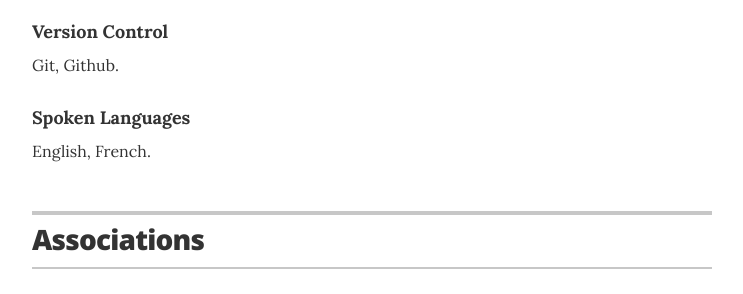
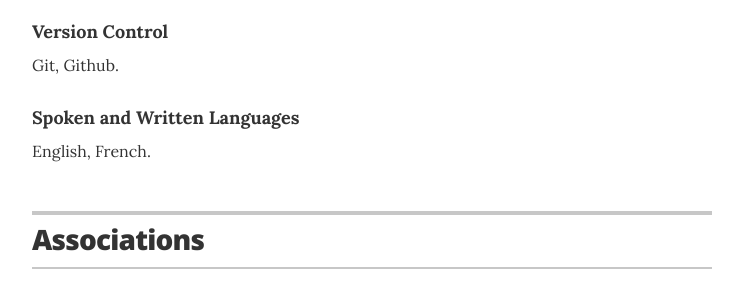
Before and after one commit to mprads/mprads.github.io, a Jekyll site: the page built from index.html, in a window 1280 px wide and 900 px high, scrolled down 2326 px. Shown: the part 445-739 px from the top of the window, without its empty margins (268-1011 px from the left). Built offline with Jekyll 4.4.1, drawn with Linux system fonts in a browser that asks for light colours.

Commit message:
Update skills.yml

```diff
--- a/_data/skills.yml
+++ b/_data/skills.yml
@@ -17,5 +17,5 @@
 - skill: Version Control
   description: Git, Github.
 
-- skill: Spoken Languages
+- skill: Spoken and Written Languages
   description: English, French.
```
